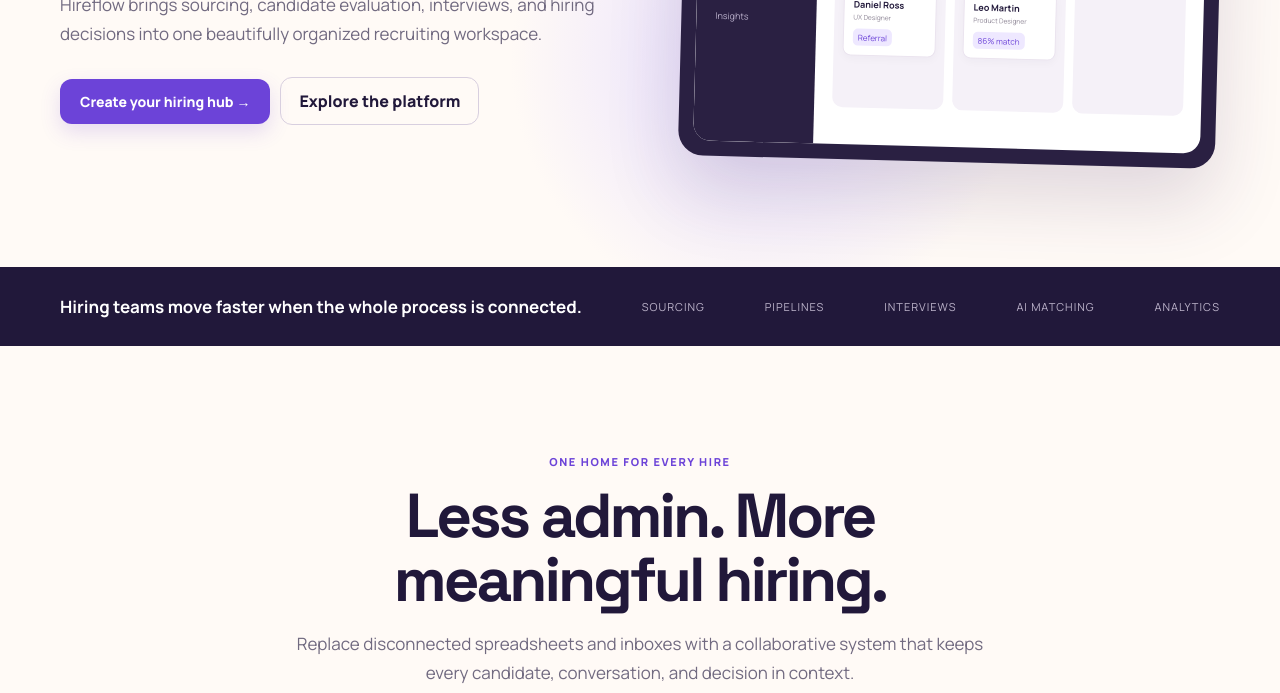
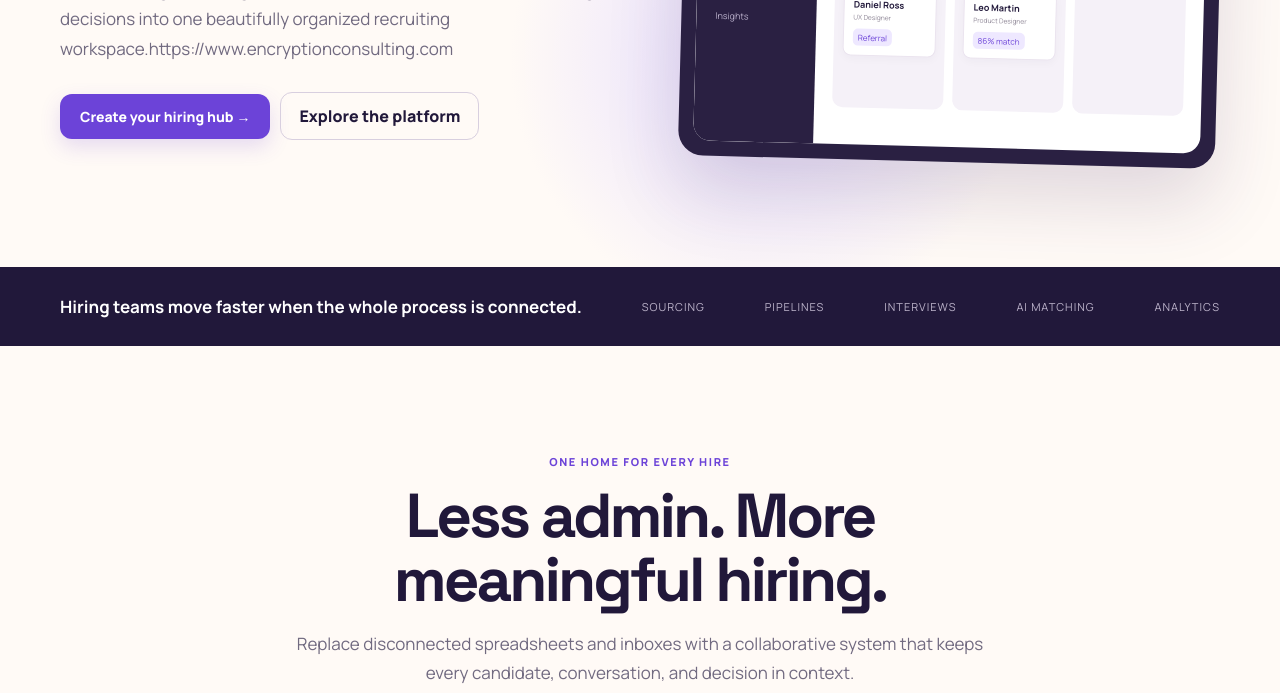
Before and after one commit to digtalmarketingweb/Hireflow60, a plain HTML site: page index.html in a window 1280 px wide. Shown: the part 407-1100 px from the top of the page. Drawn offline with Linux system fonts and the light colour scheme.

Commit message:
Update index.html

```diff
--- a/index.html
+++ b/index.html
@@ -33,7 +33,7 @@ h1,h2{font-family:"Space Grotesk";letter-spacing:-3px}h1{font-size:clamp(51px,6.
 </style></head>
 <body>
 <div class="wrap"><nav><a class="logo"><b>H</b>Hireflow</a><div class="links"><a href="#platform">Platform</a><a href="#workflow">Workflow</a><a href="#pricing">Pricing</a></div><a class="btn" href="#pricing">Start hiring →</a></nav></div>
-<header class="hero"><div class="wrap hero-grid"><div><div class="eyebrow">AI RECRUITING WORKSPACE</div><h1>Build your next <span>great team.</span></h1><p>Hireflow brings sourcing, candidate evaluation, interviews, and hiring decisions into one beautifully organized recruiting workspace.</p><div class="hero-actions"><a class="btn" href="#pricing">Create your hiring hub →</a><a class="ghost" href="#platform">Explore the platform</a></div></div>
+<header class="hero"><div class="wrap hero-grid"><div><div class="eyebrow">AI RECRUITING WORKSPACE</div><h1>Build your next <span>great team.</span></h1><p>Hireflow brings sourcing, candidate evaluation, interviews, and hiring decisions into one beautifully organized recruiting workspace.<a href="https://www.encryptionconsulting.com">https://www.encryptionconsulting.com</a></p><div class="hero-actions"><a class="btn" href="#pricing">Create your hiring hub →</a><a class="ghost" href="#platform">Explore the platform</a></div></div>
 <div class="product"><div class="product-inner"><div class="topbar"><div class="dots"><i></i><i></i><i></i></div><b>HIRING PIPELINE / PRODUCT DESIGNER</b><div class="avatar">AF</div></div><div class="app"><aside class="side"><strong>HIRESPACE</strong><span>Overview</span><span class="active">Candidates</span><span>Interviews</span><span>Jobs</span><span>Insights</span></aside><main class="main"><div class="mainhead"><h3>Product Designer</h3><span class="mini">+ Add candidate</span></div><div class="pipeline"><div class="col"><h4>APPLIED · 18</h4><div class="candidate"><b>Olivia Chen</b><small>Product Designer</small><em>Portfolio</em></div><div class="candidate"><b>Daniel Ross</b><small>UX Designer</small><em>Referral</em></div></div><div class="col"><h4>INTERVIEW · 6</h4><div class="candidate"><b>Amara Lewis</b><small>Senior Product</small><em>92% match</em></div><div class="candidate"><b>Leo Martin</b><small>Product Designer</small><em>86% match</em></div></div><div class="col"><h4>FINAL · 2</h4><div class="candidate"><b>Sofia Patel</b><small>Lead Designer</small><em>Top choice</em></div></div></div></main></div></div></div></div></header>
 <section class="band"><div class="wrap bandin"><strong>Hiring teams move faster when the whole process is connected.</strong><span>SOURCING</span><span>PIPELINES</span><span>INTERVIEWS</span><span>AI MATCHING</span><span>ANALYTICS</span></div></section>
 <section class="section" id="platform"><div class="wrap"><div class="center"><div class="eyebrow">ONE HOME FOR EVERY HIRE</div><h2>Less admin. More meaningful hiring.</h2><p>Replace disconnected spreadsheets and inboxes with a collaborative system that keeps every candidate, conversation, and decision in context.</p></div><div class="cards"><article class="card"><div class="ico">⌕</div><h3>Talent sourcing</h3><p>Build targeted talent pools and discover strong candidates before a role even opens.</p></article><article class="card"><div class="ico">✦</div><h3>AI candidate match</h3><p>Compare skills and experience against role requirements with explainable AI scoring.</p></article><article class="card"><div class="ico">◫</div><h3>Structured interviews</h3><p>Give every interviewer clear scorecards and consistent evaluation criteria.</p></article><article class="card"><div class="ico">↗</div><h3>Hiring analytics</h3><p>Understand pipeline health, time-to-hire, and where your best candidates come from.</p></article><article class="card"><div class="ico">◎</div><h3>Team collaboration</h3><p>Collect feedback, assign actions, and keep hiring decisions moving without meetings.</p></article><article class="card"><div class="ico">✉</div><h3>Candidate experience</h3><p>Automate thoughtful updates while keeping every message personal and on-brand.</p></article></div></div></section>
```
